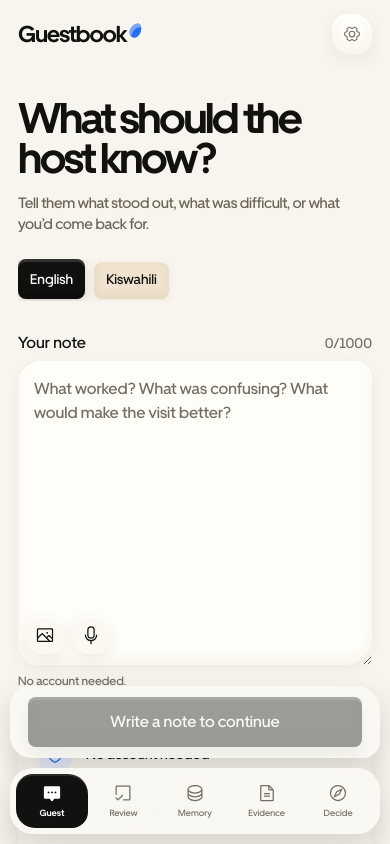
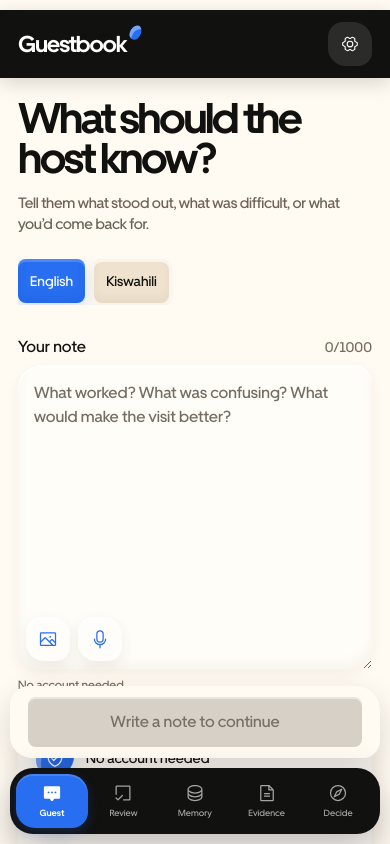
Before and after one commit to Davemafy/Guestbook, a React (Vite) app: page / in a window 390 px wide. Shown: the top 844 px of the page. Built offline with nearby package versions, Linux system fonts and the light colour scheme.

Commit message:
fix: harden click layers nav opacity and active contrast

```diff
--- a/src/styles.css
+++ b/src/styles.css
@@ -2841,3 +2841,267 @@ body {
     display: none;
   }
 }
+
+/* Interaction and contrast hardening */
+:root {
+  --paper: #fffaf2;
+  --paper-deep: #e7dac8;
+  --cream-gel: #ead9bf;
+  --accent-soft: #dce9ff;
+}
+
+body {
+  background: #e9e1d6;
+}
+
+.base-app {
+  background: #fffaf2;
+}
+
+.base-navigation {
+  z-index: 80;
+  top: 10px;
+  background: #11110f;
+  color: #ffffff;
+  box-shadow: 0 10px 30px rgba(24,18,11,.2);
+  backdrop-filter: none;
+}
+
+.brand-mark {
+  min-height: 44px;
+  color: #ffffff;
+}
+
+.desktop-nav button {
+  min-height: 44px;
+  color: rgba(255,255,255,.68);
+}
+
+.desktop-nav button:hover {
+  background: rgba(255,255,255,.1);
+  color: #ffffff;
+}
+
+.desktop-nav button.active {
+  background: var(--accent);
+  color: #ffffff;
+  box-shadow: inset 0 2px rgba(255,255,255,.18), 0 5px 14px rgba(39,110,241,.24);
+}
+
+.nav-status {
+  color: rgba(255,255,255,.7);
+}
+
+.nav-system-link {
+  width: 44px;
+  height: 44px;
+  background: rgba(255,255,255,.1);
+  color: #ffffff;
+  box-shadow: inset 0 2px rgba(255,255,255,.08);
+}
+
+.nav-system-link:hover {
+  background: rgba(255,255,255,.17);
+  color: #ffffff;
+}
+
+.nav-system-link.active {
+  background: var(--accent);
+  color: #ffffff;
+}
+
+.guest-layout,
+.compact-page {
+  z-index: 2;
+}
+
+.docked-action {
+  z-index: 70;
+  background: #fffaf2;
+  backdrop-filter: none;
+}
+
+.base-bottom-navigation {
+  z-index: 90;
+}
+
+button:not(:disabled),
+select {
+  cursor: pointer;
+}
+
+.base-button.small {
+  min-height: 44px;
+}
+
+.base-button:disabled {
+  opacity: 1;
+  cursor: not-allowed;
+  transform: none !important;
+  background: #d7d0c7 !important;
+  color: #777067 !important;
+  box-shadow: inset 0 2px rgba(255,255,255,.45) !important;
+}
+
+.base-button:disabled svg {
+  opacity: .45;
+}
+
+.base-button.primary:not(:disabled) {
+  background: var(--accent);
+  color: #ffffff;
+  box-shadow: inset 0 3px rgba(255,255,255,.18), inset 0 -6px 9px rgba(20,86,194,.2), 0 6px 16px rgba(39,110,241,.2);
+}
+
+.base-button.primary:not(:disabled):hover {
+  background: var(--accent-deep);
+}
+
+.base-button.secondary {
+  background: #efe3cf;
+  color: var(--ink);
+}
+
+.base-button.secondary:hover {
+  background: #e6d5bb;
+}
+
+.guest-facts,
+.source-block,
+.selection-row,
+.correction-choice,
+.base-list-row,
+.empty-state,
+.evidence-summary,
+.evidence-row,
+.decision-main,
+.mini-evidence > div,
+.system-list > div,
+.metric-row,
+.proof-sequence,
+.system-note {
+  background: #fffdf9;
+}
+
+.signal-switcher,
+.system-tabs,
+.system-caveat,
+.inline-note,
+.empty-inline {
+  background: #efe3cf;
+}
+
+.selection-row.selected,
+.correction-choice.selected,
+.decision-choice-grid button.selected,
+.system-tabs button.active {
+  background: var(--accent);
+  color: #ffffff;
+  box-shadow: var(--gel-shadow);
+}
+
+.system-tabs button.active {
+  box-shadow: inset 0 2px rgba(255,255,255,.16), 0 4px 12px rgba(39,110,241,.18);
+}
+
+.evidence-summary > svg,
+.guest-facts > div svg {
+  color: #ffffff;
+  background: var(--accent);
+  box-shadow: var(--gel-shadow);
+}
+
+.memory-feature {
+  background: #11110f;
+}
+
+.memory-feature .base-button.primary:not(:disabled) {
+  background: #ffffff;
+  color: #11110f;
+  box-shadow: inset 0 2px rgba(255,255,255,.75), 0 6px 15px rgba(0,0,0,.18);
+}
+
+.memory-feature .base-button.primary:not(:disabled):hover {
+  background: #f2f2ee;
+}
+
+.decision-boundary {
+  background: #11110f;
+}
+
+.composer-icon-action {
+  width: 44px;
+  height: 44px;
+  color: var(--accent);
+  background: #fffdf9;
+}
+
+.stop-listening {
+  min-height: 36px;
+}
+
+.review-empty,
+.evidence-empty .empty-state {
+  max-width: 680px;
+}
+
+.empty-state > svg {
+  color: var(--accent);
+}
+
+@media (max-width: 820px) {
+  .base-navigation {
+    z-index: 80;
+    background: #11110f;
+    color: #ffffff;
+    box-shadow: 0 5px 18px rgba(24,18,11,.16);
+    backdrop-filter: none;
+  }
+
+  .brand-mark {
+    color: #ffffff;
+  }
+
+  .nav-system-link {
+    background: rgba(255,255,255,.11);
+    color: #ffffff;
+    box-shadow: none;
+  }
+
+  .nav-system-link.active {
+    background: var(--accent);
+    color: #ffffff;
+  }
+
+  .base-bottom-navigation {
+    z-index: 100;
+    background: #11110f;
+    box-shadow: 0 15px 38px rgba(24,18,11,.28);
+    backdrop-filter: none;
+  }
+
+  .base-bottom-navigation button {
+    color: rgba(255,255,255,.62);
+  }
+
+  .base-bottom-navigation button:hover {
+    color: #ffffff;
+    background: rgba(255,255,255,.08);
+  }
+
+  .base-bottom-navigation button.active {
+    color: #ffffff;
+    background: var(--accent);
+    box-shadow: inset 0 2px rgba(255,255,255,.15), 0 4px 12px rgba(39,110,241,.22);
+  }
+
+  .docked-action {
+    z-index: 90;
+    background: #fffaf2;
+    backdrop-filter: none;
+  }
+
+  .base-app {
+    background: #fffaf2;
+  }
+}
```
